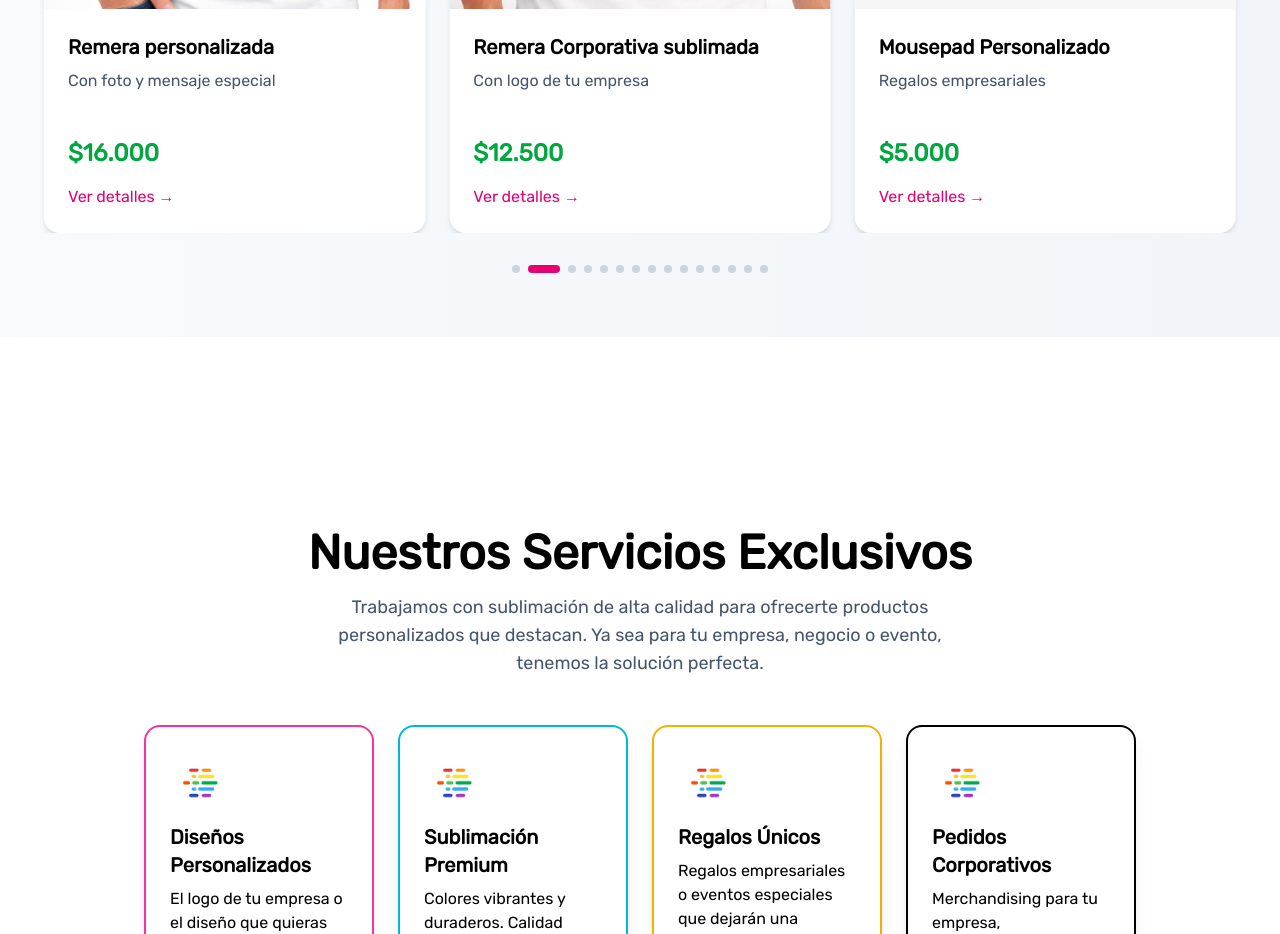
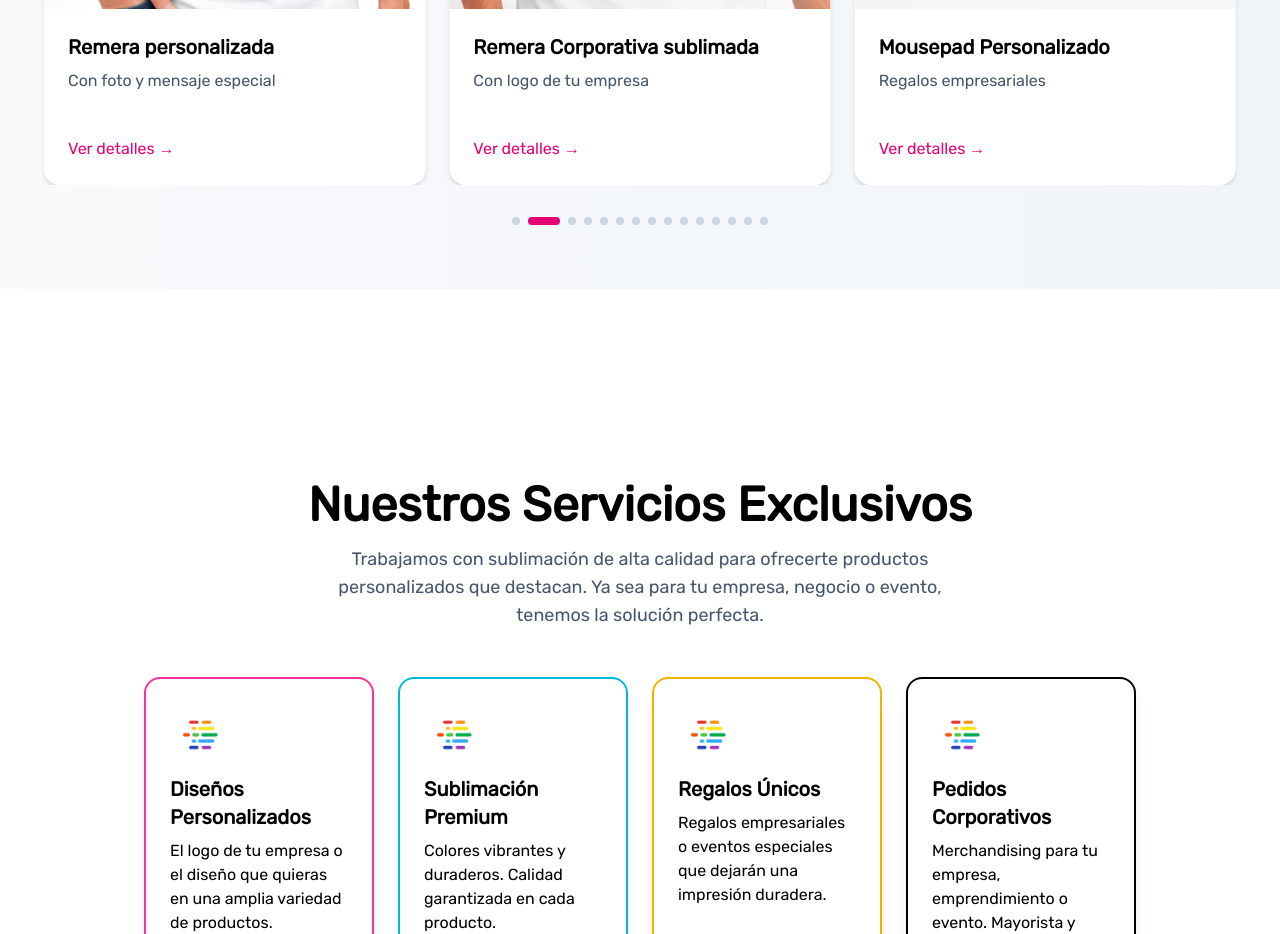
Before and after one commit to Arielstereo/Sublime, a Next.js app: page / in a window 1280 px wide. Shown: the part 1520-2454 px from the top of the page. Built offline with nearby package versions, Linux system fonts and the light colour scheme; what @iconify/tailwind4 would draw is missing.

Commit message:
feat: remove price display from ProductCarousel component

```diff
--- a/src/app/components/ProductCarousel.jsx
+++ b/src/app/components/ProductCarousel.jsx
@@ -114,13 +114,6 @@ const ProductCarousel = () => {
                         {product.description}
                       </p>
 
-                      {/* Price */}
-                      <div className="mb-4">
-                        <div className="text-2xl font-bold text-green-600">
-                          {product.price}
-                        </div>
-                      </div>
-
                       {/* CTA */}
                       <span className="inline-flex items-center gap-2 text-pink-600 font-medium hover:text-pink-700 text-sm md:text-base">
                         Ver detalles →
```
